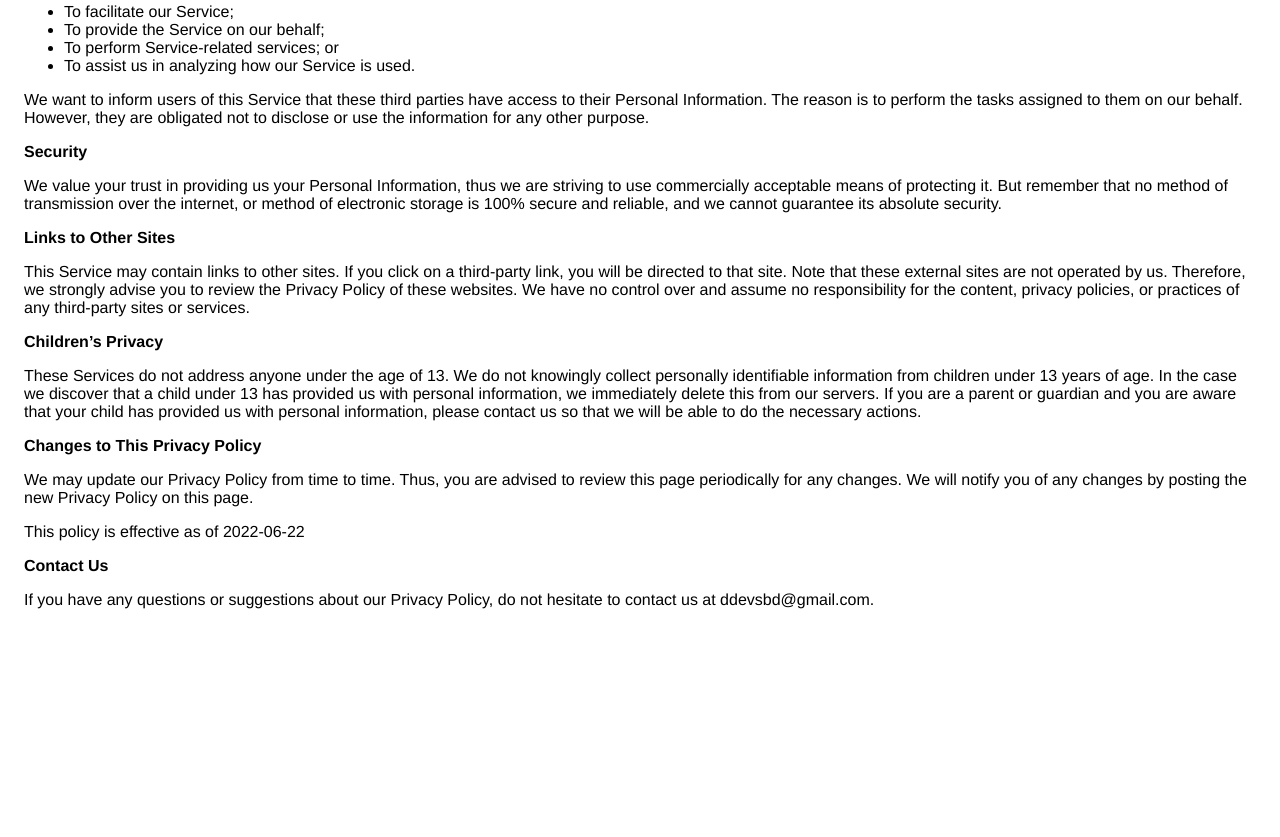
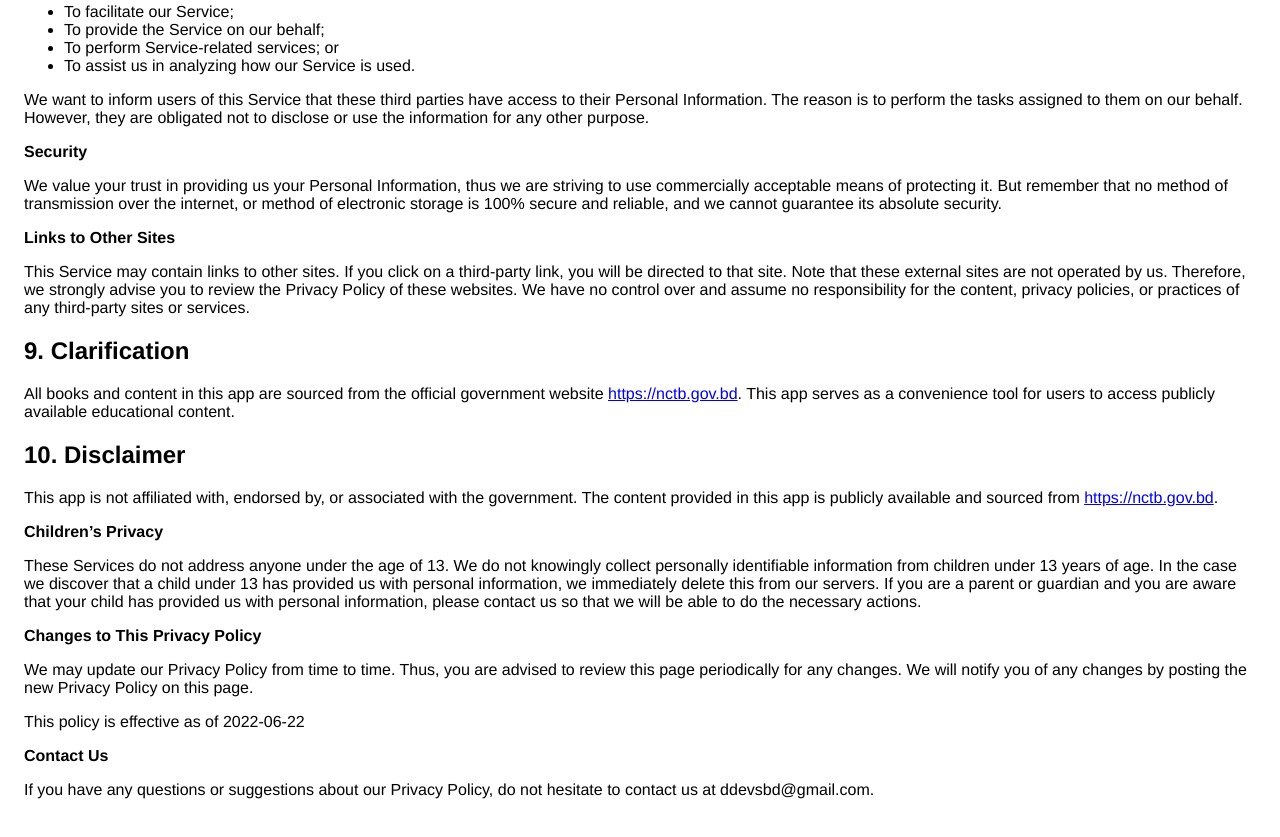
Before and after one commit to dustudevsbd/class_eight, a plain HTML site: page index.html in a window 1280 px wide. Shown: the part 761-1598 px from the top of the page. Before the commit the page ends 1410 px from the top, so only its background shows below. Drawn offline with Linux system fonts and the light colour scheme.

Commit message:
Update index.html

```diff
--- a/index.html
+++ b/index.html
@@ -85,7 +85,14 @@
                   no control over and assume no responsibility for the content,
                   privacy policies, or practices of any third-party sites or
                   services.
-                </p> <p><strong>Children’s Privacy</strong></p> <div><p>
+                </p>
+        <h2>9. Clarification</h2>
+    <p>All books and content in this app are sourced from the official government website <a href="https://nctb.gov.bd">https://nctb.gov.bd</a>. This app serves as a convenience tool for users to access publicly available educational content.</p>
+
+    <h2>10. Disclaimer</h2>
+    <p>This app is not affiliated with, endorsed by, or associated with the government. The content provided in this app is publicly available and sourced from <a href="https://nctb.gov.bd">https://nctb.gov.bd</a>.</p>
+
+        <p><strong>Children’s Privacy</strong></p> <div><p>
                     These Services do not address anyone under the age of 13.
                     We do not knowingly collect personally
                     identifiable information from children under 13 years of age. In the case
```
